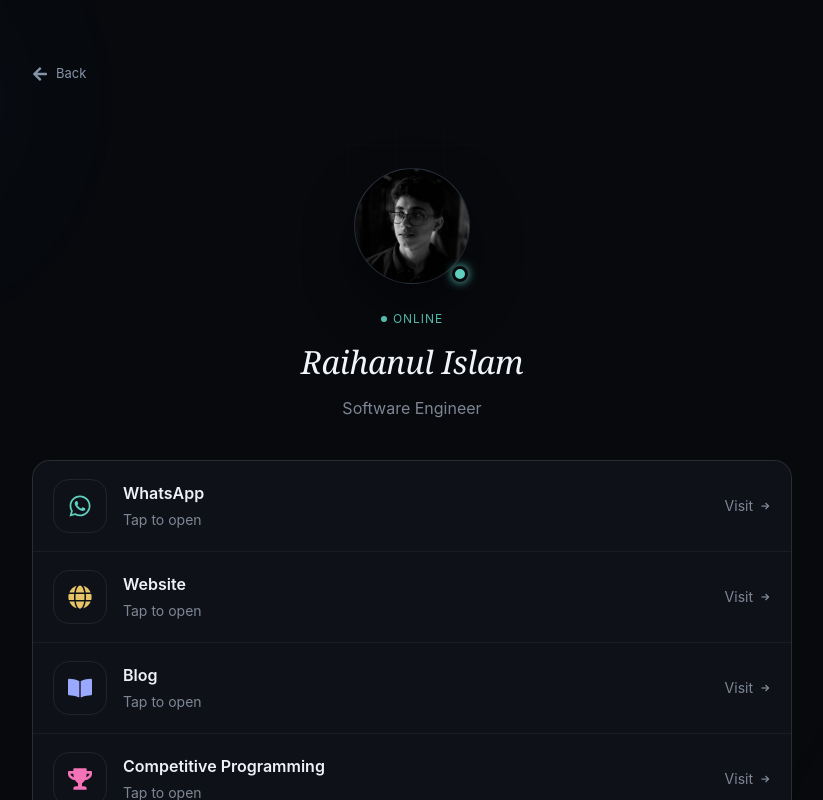
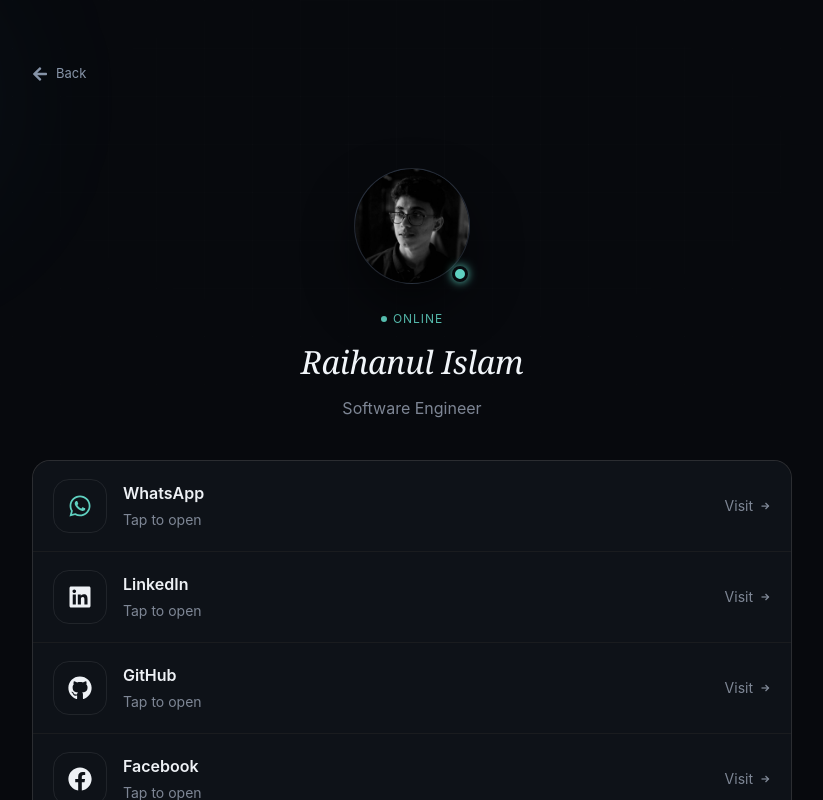
Before and after one commit to raihanulislam00/link, a Next.js app: page /links in a window 1280 px wide. Shown: the top 800 px of the page, without its empty margins (228-1051 px from the left). Built offline with nearby package versions, Linux system fonts and the light colour scheme.

Commit message:
feat: add LinkedIn, GitHub, and Facebook links to social links

```diff
--- a/app/links/page.tsx
+++ b/app/links/page.tsx
@@ -1,7 +1,7 @@
 "use client"
 
 import Image from "next/image"
-import { FaWhatsapp, FaGlobe, FaBookOpen, FaTrophy, FaArrowLeft } from "react-icons/fa"
+import { FaWhatsapp, FaGlobe, FaBookOpen, FaTrophy, FaArrowLeft, FaLinkedin, FaGithub, FaFacebook } from "react-icons/fa"
 import Link from "next/link"
 
 const socialLinks = [
@@ -11,6 +11,27 @@ const socialLinks = [
     url: "https://wa.me/qr/XJ2XP6VE27Z4M1",
     icon: FaWhatsapp,
     tone: "whatsapp",
+  },
+  {
+    id: 5,
+    name: "LinkedIn",
+    url: "https://www.linkedin.com/in/raihanulislam00/",
+    icon: FaLinkedin,
+    tone: "linkedin",
+  },
+  {
+    id: 6,
+    name: "GitHub",
+    url: "https://github.com/raihanulislam00",
+    icon: FaGithub,
+    tone: "github",
+  },
+  {
+    id: 7,
+    name: "Facebook",
+    url: "https://www.facebook.com/raihanulislam00",
+    icon: FaFacebook,
+    tone: "facebook",
   },
   {
     id: 2,
```
